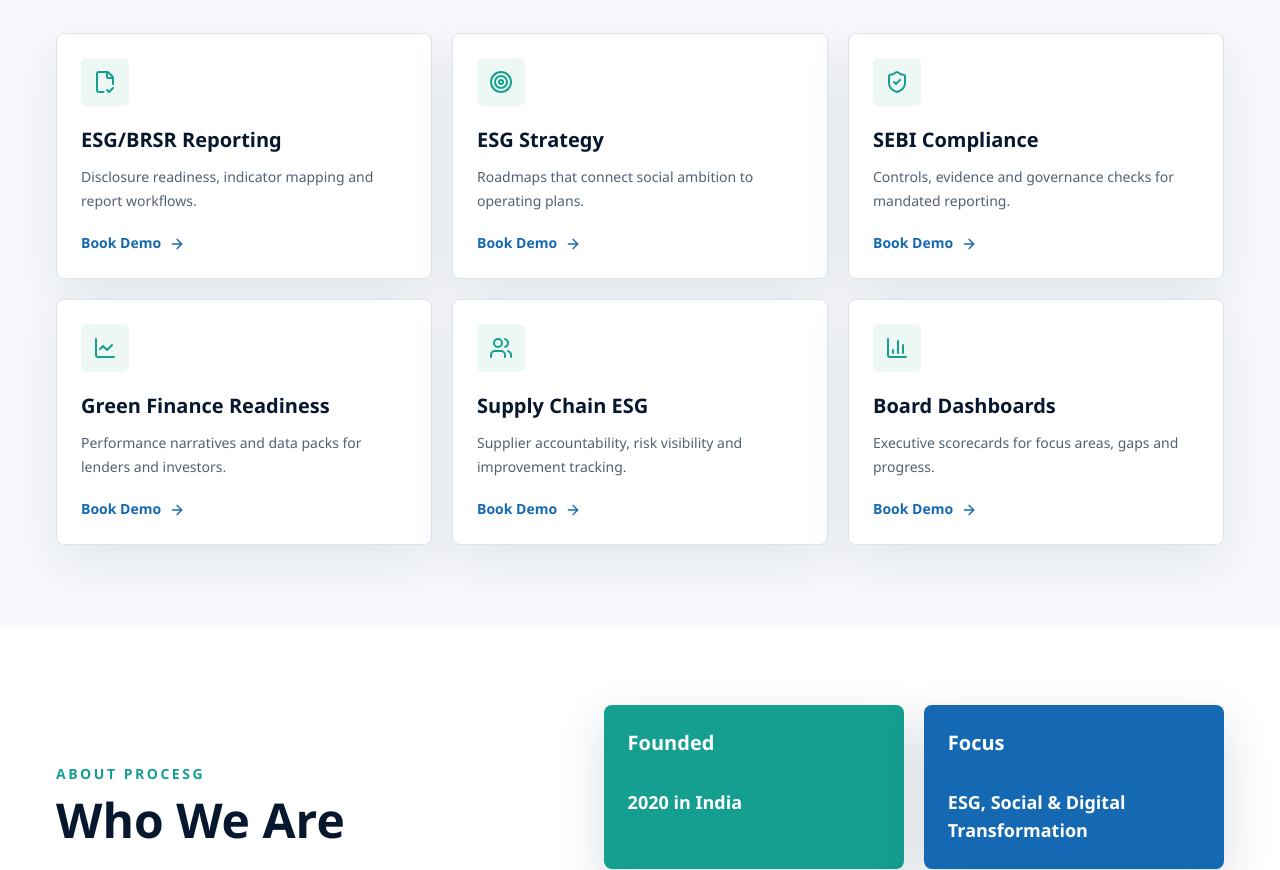
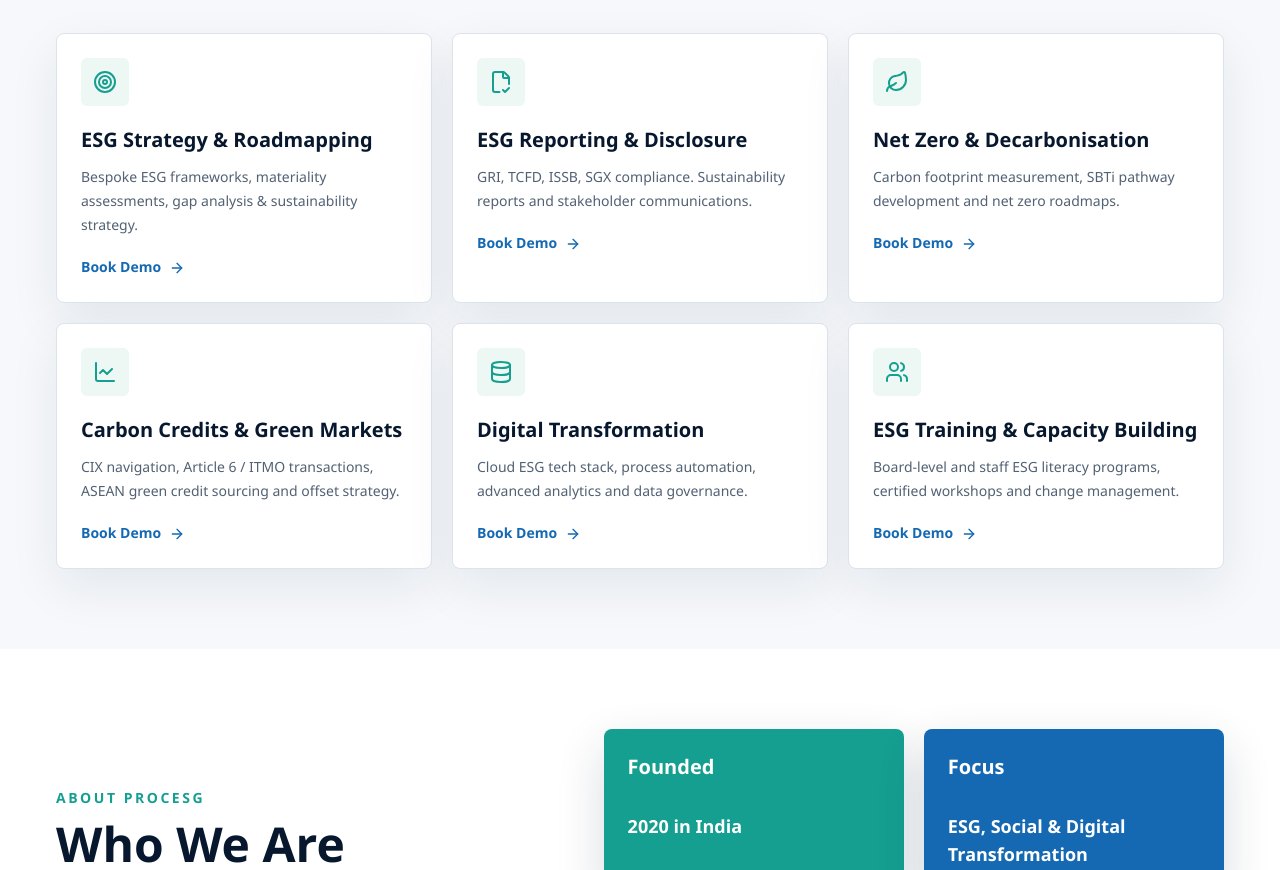
Before and after one commit to Arnav270803/BRSR_Frontend, a React (Vite) app: page / in a window 1280 px wide. Shown: the part 3341-4211 px from the top of the page. Built offline with nearby package versions, Linux system fonts and the light colour scheme; no server answers.

Commit message:
Update landing services content

```diff
--- a/src/pages/LandingPage.tsx
+++ b/src/pages/LandingPage.tsx
@@ -1,6 +1,5 @@
 import {
   ArrowRight,
-  BarChart3,
   Building2,
   CalendarDays,
   Check,
@@ -112,12 +111,36 @@ const workflow = [
 ];
 
 const serviceCards = [
-  { title: "ESG/BRSR Reporting", copy: "Disclosure readiness, indicator mapping and report workflows.", icon: FileCheck2 },
-  { title: "ESG Strategy", copy: "Roadmaps that connect social ambition to operating plans.", icon: Target },
-  { title: "SEBI Compliance", copy: "Controls, evidence and governance checks for mandated reporting.", icon: ShieldCheck },
-  { title: "Green Finance Readiness", copy: "Performance narratives and data packs for lenders and investors.", icon: LineChart },
-  { title: "Supply Chain ESG", copy: "Supplier accountability, risk visibility and improvement tracking.", icon: Users },
-  { title: "Board Dashboards", copy: "Executive scorecards for focus areas, gaps and progress.", icon: BarChart3 },
+  {
+    title: "ESG Strategy & Roadmapping",
+    copy: "Bespoke ESG frameworks, materiality assessments, gap analysis & sustainability strategy.",
+    icon: Target,
+  },
+  {
+    title: "ESG Reporting & Disclosure",
+    copy: "GRI, TCFD, ISSB, SGX compliance. Sustainability reports and stakeholder communications.",
+    icon: FileCheck2,
+  },
+  {
+    title: "Net Zero & Decarbonisation",
+    copy: "Carbon footprint measurement, SBTi pathway development and net zero roadmaps.",
+    icon: Leaf,
+  },
+  {
+    title: "Carbon Credits & Green Markets",
+    copy: "CIX navigation, Article 6 / ITMO transactions, ASEAN green credit sourcing and offset strategy.",
+    icon: LineChart,
+  },
+  {
+    title: "Digital Transformation",
+    copy: "Cloud ESG tech stack, process automation, advanced analytics and data governance.",
+    icon: Database,
+  },
+  {
+    title: "ESG Training & Capacity Building",
+    copy: "Board-level and staff ESG literacy programs, certified workshops and change management.",
+    icon: Users,
+  },
 ];
 
 const focusAreas = [
```
